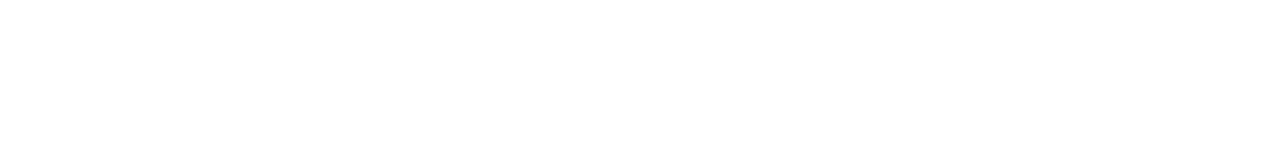
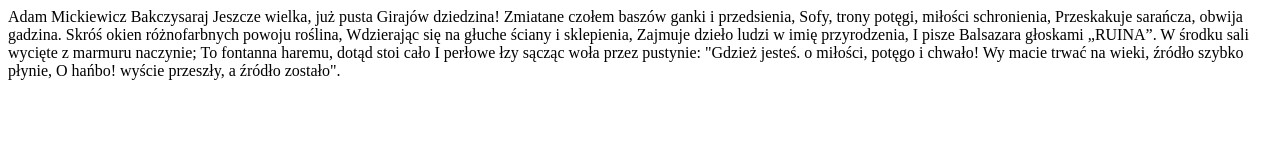
Before and after one commit to KevinKaluzny/learning-git-2, a plain HTML site: page index.html in a window 1280 px wide. Drawn offline with Linux system fonts and the light colour scheme.

Commit message:
Add text to body

```diff
--- a/index.html
+++ b/index.html
@@ -4,9 +4,30 @@
     <meta charset="UTF-8">
     <meta http-equiv="X-UA-Compatible" content="IE=edge">
     <meta name="viewport" content="width=device-width, initial-scale=1.0">
-    <title>Document</title>
+    <title>Learning git</title>
 </head>
 <body>
+    Adam Mickiewicz
 
+Bakczysaraj
+
+
+Jeszcze wielka, już pusta Girajów dziedzina!
+Zmiatane czołem baszów ganki i przedsienia,
+Sofy, trony potęgi, miłości schronienia,
+Przeskakuje sarańcza, obwija gadzina.
+
+Skróś okien różnofarbnych powoju roślina,
+Wdzierając się na głuche ściany i sklepienia,
+Zajmuje dzieło ludzi w imię przyrodzenia,
+I pisze Balsazara głoskami „RUINA”.
+
+W środku sali wycięte z marmuru naczynie;
+To fontanna haremu, dotąd stoi cało
+I perłowe łzy sącząc woła przez pustynie:
+
+"Gdzież jesteś. o miłości, potęgo i chwało!
+Wy macie trwać na wieki, źródło szybko płynie,
+O hańbo! wyście przeszły, a źródło zostało".
 </body>
 </html>
```
